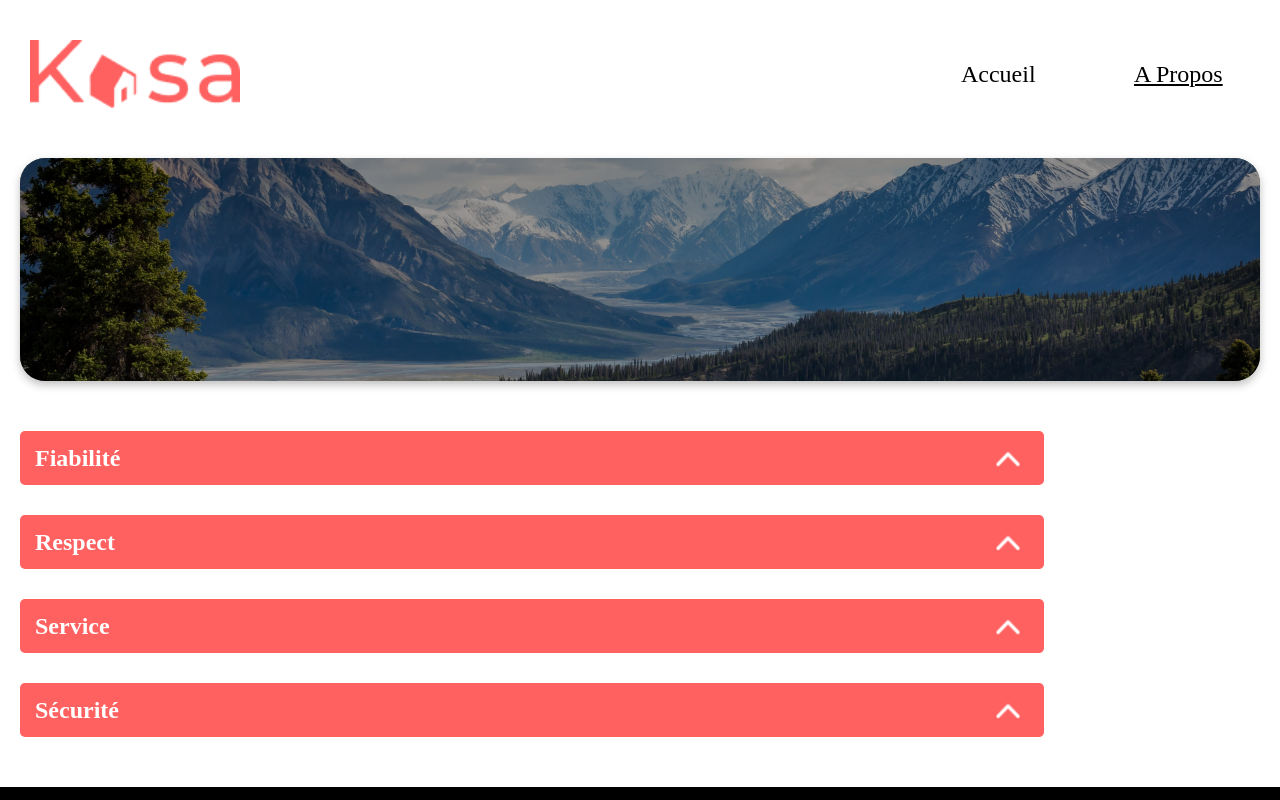
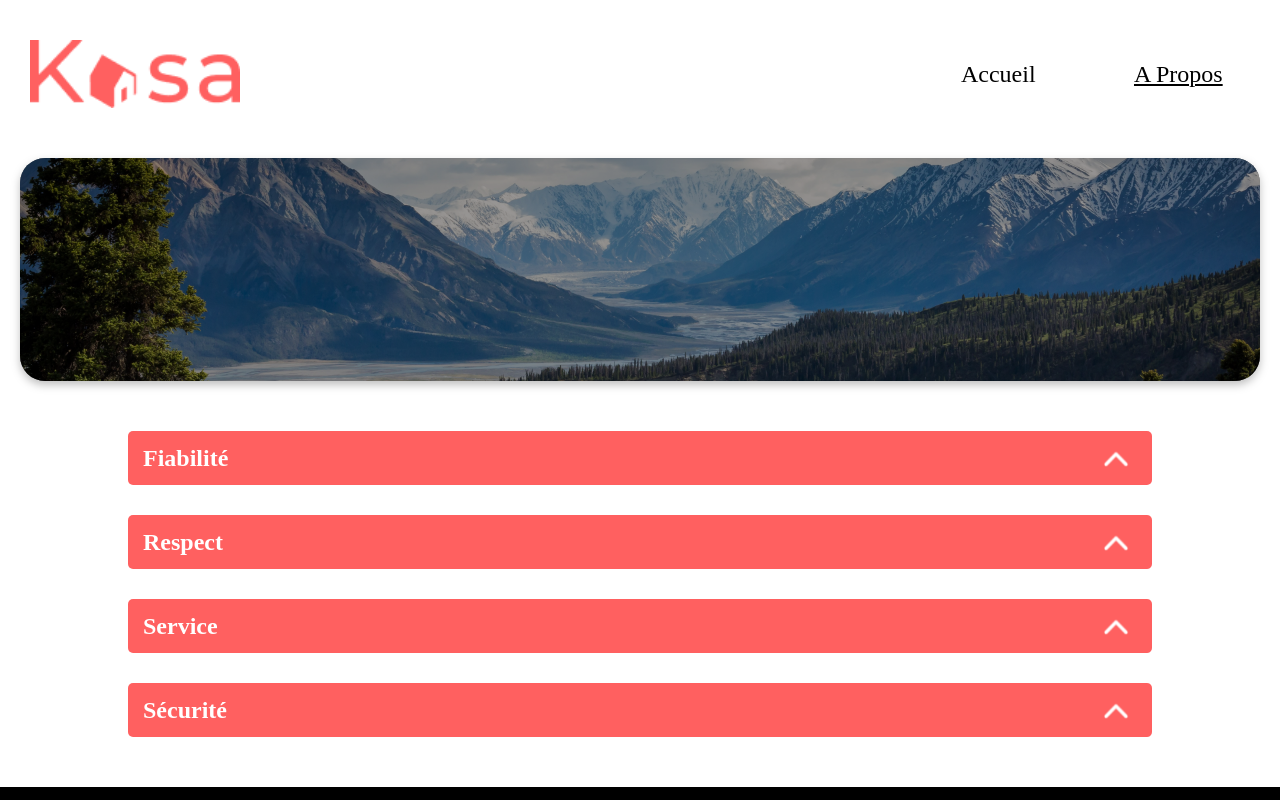
Before and after one commit to SamyBidar2/Module-8-Creez_Une_App_Web_De_Location_Immobiliere_Avec_React, a React (Create React App) app: page /A_Propos in a window 1280 px wide. Shown: the top 800 px of the page. Built offline with nearby package versions, Linux system fonts and the light colour scheme.

Commit message:
Correction décalage collapse list

```diff
--- a/src/components/Collapse/index.scss
+++ b/src/components/Collapse/index.scss
@@ -129,13 +129,13 @@
 
 }
 
-//classespour gérer la taille du composant collapse, utilisé avec la prop Size
-// .large{
-//     width: 1024px;
-// }
-// .medium{
-//     width: 582px;
-// }
-// .small{
-//     width: 335px;
-// }
+classespour gérer la taille du composant collapse, utilisé avec la prop Size
+.large{
+    width: 1024px;
+}
+.medium{
+    width: 582px;
+}
+.small{
+    width: 335px;
+}
--- /dev/null
+++ b/src/components/Collapselist/index.css
@@ -0,0 +1,13 @@
+.collapselist {
+  display: inline-flex;
+  flex-direction: column;
+  align-items: flex-start;
+  gap: 30px;
+  width: 1024px;
+}
+
+@media screen and (min-width: 375px) and (max-width: 768px) {
+  .collapselist {
+    width: 335px;
+  }
+}
--- /dev/null
+++ b/src/components/Collapselist/index.min.css
@@ -0,0 +1 @@
+.collapselist{display:inline-flex;flex-direction:column;align-items:flex-start;gap:30px;width:1024px}@media screen and (min-width: 375px) and (max-width: 768px){.collapselist{width:335px}}
--- a/src/pages/APropos.jsx
+++ b/src/pages/APropos.jsx
@@ -1,10 +1,11 @@
 import { Banner } from "../components/Banner";
 import { Collapselist } from "../components/Collapselist";
 import banner from '../images/AboutBanner.png';
+import './Apropos.scss';
 
 export const APropos = () => {
     return (
-        <div className="Container">
+        <div className="Container" >
             <Banner homebanner={banner} />
             <Collapselist />
         </div>
--- /dev/null
+++ b/src/pages/Apropos.css
@@ -0,0 +1,6 @@
+.Container {
+  display: flex;
+  flex-direction: column;
+  justify-content: center;
+  align-items: center;
+}
--- /dev/null
+++ b/src/pages/Apropos.min.css
@@ -0,0 +1 @@
+.Container{display:flex;flex-direction:column;justify-content:center;align-items:center}
--- /dev/null
+++ b/src/pages/Apropos.scss
@@ -0,0 +1,7 @@
+.Container{
+    display: flex;
+    flex-direction: column;
+    justify-content: center;
+    align-items: center;
+
+}
```
